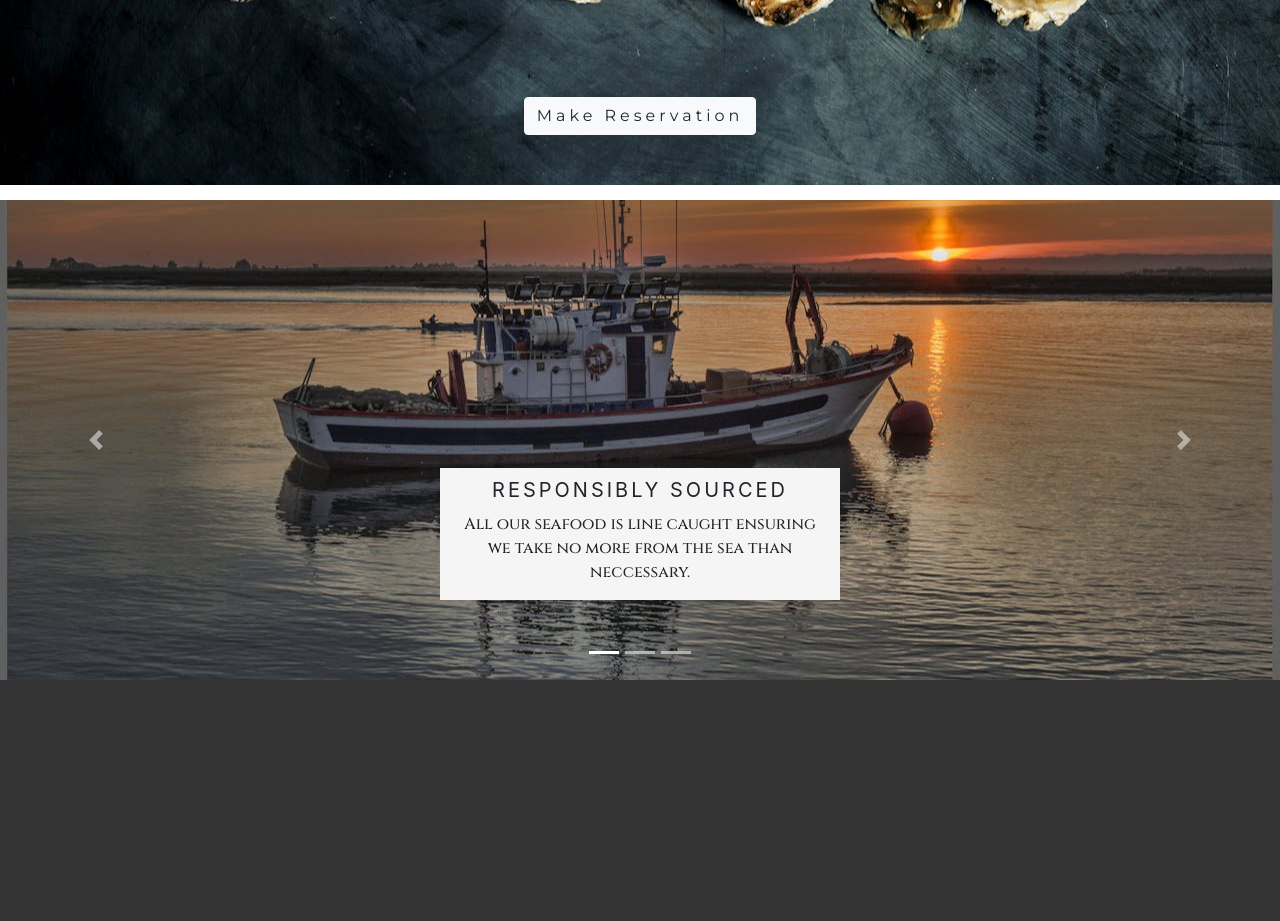
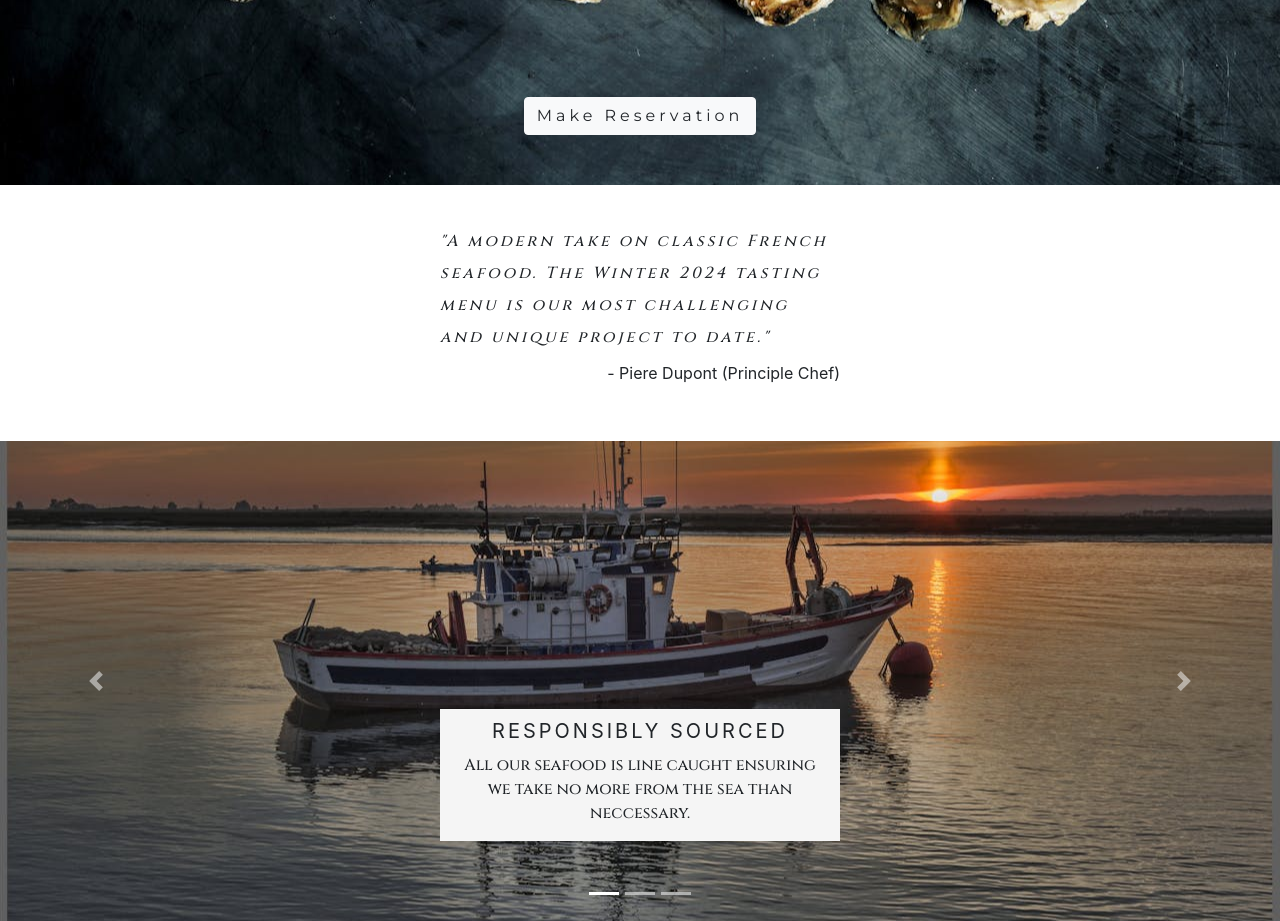
Before and after one commit to P-Worthington/Fruits-de-mer, a Flask app: page / in a window 1280 px wide. Shown: the part 513-1434 px from the top of the page. Before the commit the page ends 1193 px from the top, so only its background shows below. Run offline with Flask 3, Linux system fonts and the light colour scheme; some libraries are stand-ins or nearby versions; some web fonts are replaced.

Commit message:
add slogan above courolen and below hero image with quote from dupont

```diff
--- a/static/css/style.css
+++ b/static/css/style.css
@@ -98,11 +98,30 @@
     letter-spacing: 4px;
 }
 
+/*slogan*/
+.slogan {
+    display: flex;
+    justify-content: center;
+}
+
+.quotes-inner {
+    max-width: 400px;
+    margin-top: 40px;
+    margin-bottom: 40px;
+}
+
+.quotes-inner > h6 {
+    font-family: "Cinzel", serif;
+    line-height: 2;
+    letter-spacing: 3px;
+    font-weight: 500;
+}
+
+.quotes-inner > p {
+    text-align: right;
+}
+
 /*quotes carousel*/
-
-.carousel-container {
-    margin-top: 15px;
-}
 
 .carousel-item {
     height: 60vh;
--- a/templates/index.html
+++ b/templates/index.html
@@ -28,6 +28,15 @@
 
             <div class="make-res">
                 <button type="button" class="btn btn-light">Make Reservation</button>
+            </div>
+        </div>
+    </section>
+
+    <section>
+        <div class="container slogan">
+            <div class="quotes-inner">
+                <h6><i><span>"</span>A modern take on classic French seafood. The Winter 2024 tasting menu is our most challenging and unique project to date.<span>"</span></i></h6>
+                <p>- Piere Dupont (Principle Chef)</p>
             </div>
         </div>
     </section>
```
